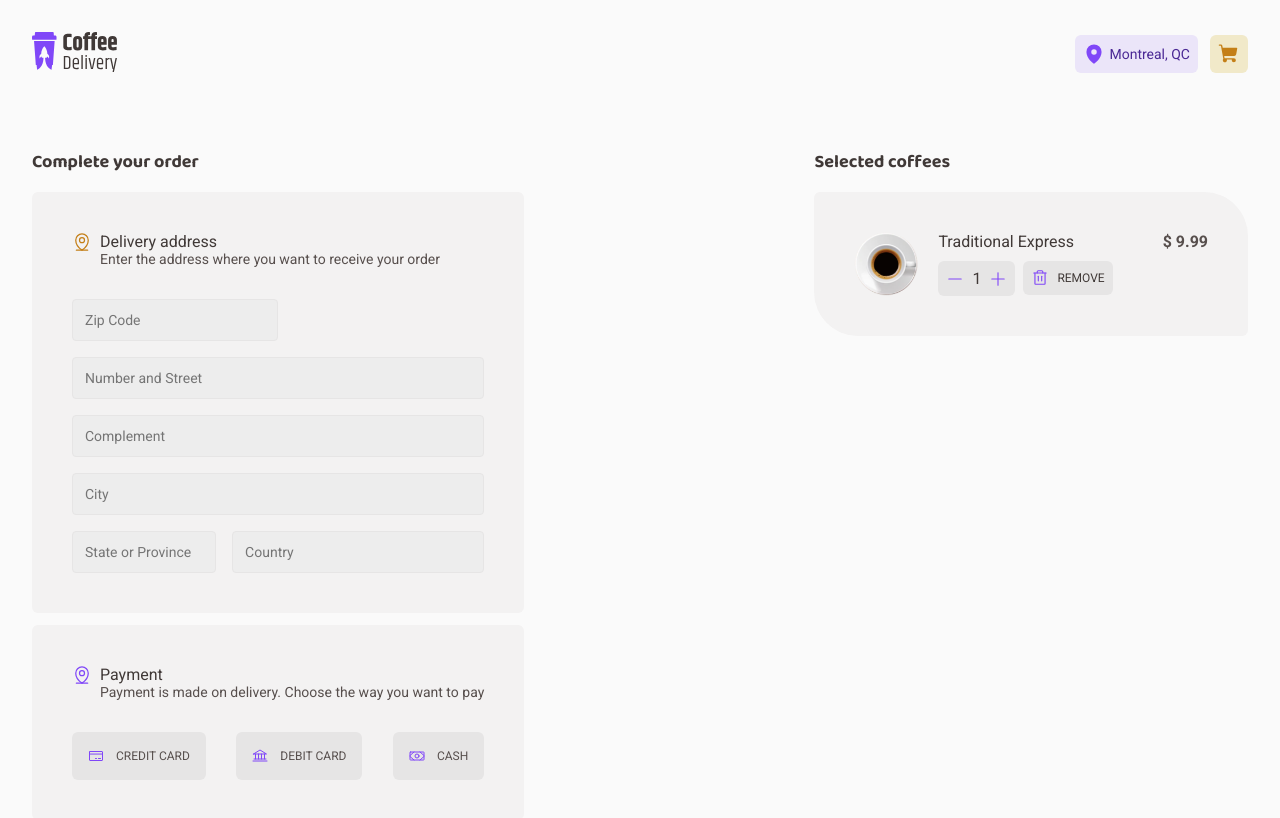
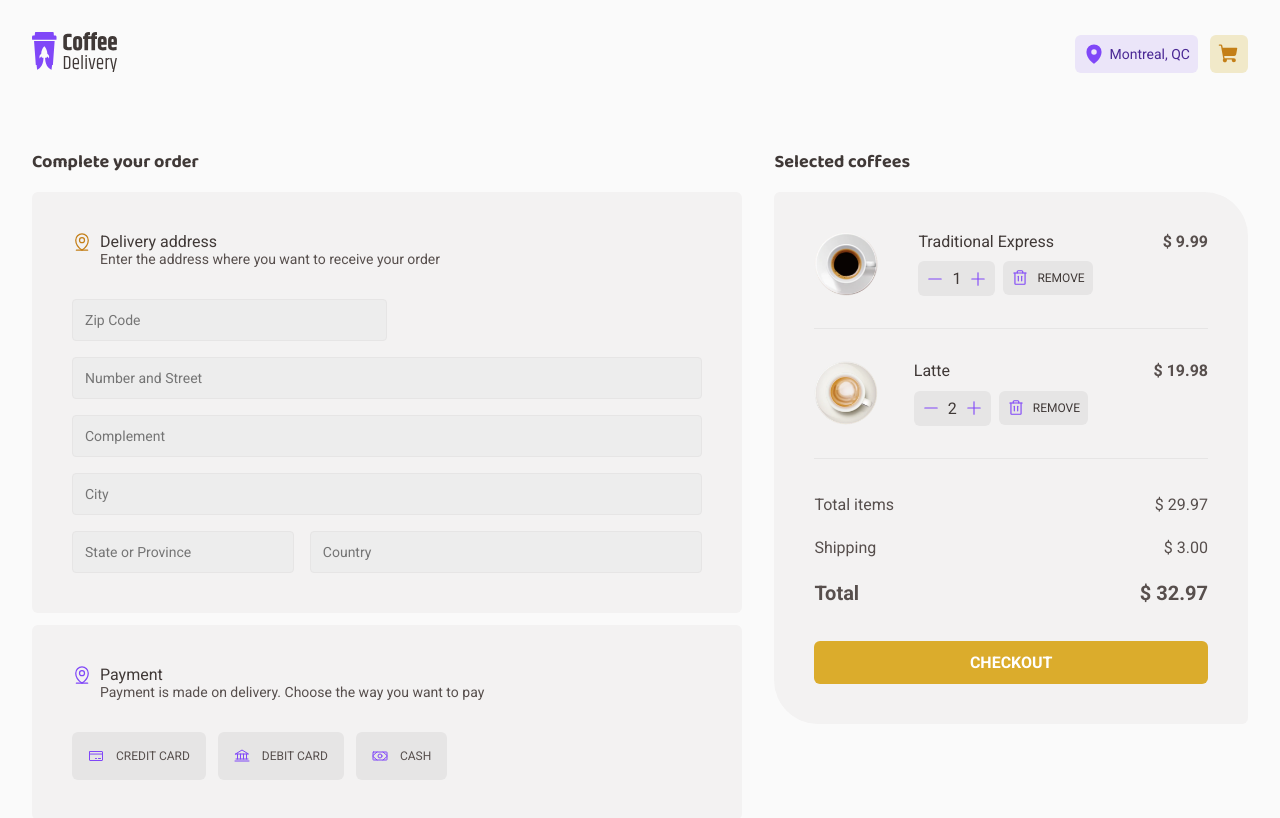
Before and after one commit to samantafluture/coffee-delivery-app-react, a React (Vite) app: page /checkout in a window 1280 px wide. Shown: the top 818 px of the page. Built offline with nearby package versions, Linux system fonts and the light colour scheme.

Commit message:
finish styling checko ut page

```diff
--- a/src/pages/Checkout/index.tsx
+++ b/src/pages/Checkout/index.tsx
@@ -7,8 +7,13 @@ import {
 	FormHeaderAlternate,
 	ButtonsContainer,
 	ButtonWithIcon,
+	CartList,
+	CartItem,
+	AddressContainer,
 	CartContainer,
-  CartItem
+	Divider,
+	PriceBreakdown,
+  ButtonCheckout
 } from './styles'
 
 import {
@@ -21,12 +26,12 @@ import {
 	Trash,
 } from 'phosphor-react'
 import expresso from '../../assets/coffees/expresso.png'
-import late from '../../assets/coffees/late.png'
+import latte from '../../assets/coffees/latte.png'
 
 export function Checkout() {
 	return (
 		<CheckoutContainer>
-			<div>
+			<AddressContainer>
 				<h2>Complete your order</h2>
 				<FormContainer>
 					<FormHeader>
@@ -83,11 +88,11 @@ export function Checkout() {
 						</ButtonWithIcon>
 					</ButtonsContainer>
 				</FormContainer>
-			</div>
+			</AddressContainer>
 
-			<div>
+			<CartContainer>
 				<h2>Selected coffees</h2>
-				<CartContainer>
+				<CartList>
 					<CartItem>
 						<img src={expresso} />
 						<div>
@@ -100,14 +105,51 @@ export function Checkout() {
 								</div>
 								<div className='cart_btnRemove'>
 									<Trash size={18} />
-                  <span>Remove</span>
+									<span>Remove</span>
 								</div>
 							</div>
 						</div>
 						<span className='cart_price'>$ 9.99</span>
 					</CartItem>
-				</CartContainer>
-			</div>
+					<Divider />
+					<CartItem>
+						<img src={latte} />
+						<div>
+							<p>Latte</p>
+							<div className='cart_btns'>
+								<div className='cart_btnQuantity'>
+									<Minus size={18} />
+									<span>2</span>
+									<Plus size={18} />
+								</div>
+								<div className='cart_btnRemove'>
+									<Trash size={18} />
+									<span>Remove</span>
+								</div>
+							</div>
+						</div>
+						<span className='cart_price'>$ 19.98</span>
+					</CartItem>
+					<Divider />
+					<PriceBreakdown>
+						<div>
+							<span>Total items</span>
+							<span>$ 29.97</span>
+						</div>
+						<div>
+							<span>Shipping</span>
+							<span>$ 3.00</span>
+						</div>
+						<div>
+							<span>Total</span>
+							<span>$ 32.97</span>
+						</div>
+					</PriceBreakdown>
+          <ButtonCheckout>
+            Checkout
+          </ButtonCheckout>
+				</CartList>
+			</CartContainer>
 		</CheckoutContainer>
 	)
 }
--- a/src/pages/Checkout/styles.ts
+++ b/src/pages/Checkout/styles.ts
@@ -2,7 +2,6 @@ import styled from 'styled-components'
 
 export const CheckoutContainer = styled.main`
 	margin-top: 4.5rem;
-	width: 100%;
 	display: flex;
 	justify-content: space-between;
 	align-items: flex-start;
@@ -18,12 +17,21 @@ export const CheckoutContainer = styled.main`
 	}
 `
 
+export const AddressContainer = styled.div`
+	width: 60%;
+`
+
+export const CartContainer = styled.div`
+	width: 40%;
+`
+
 export const FormContainer = styled.div`
 	width: 100%;
 	background-color: ${(props) => props.theme['base-card']};
 	padding: 2.5rem;
 	border-radius: 6px;
 	margin-bottom: 0.75rem;
+	flex: 2;
 `
 
 export const FormHeader = styled.div`
@@ -83,7 +91,7 @@ export const FormHeaderAlternate = styled(FormHeader)`
 export const ButtonsContainer = styled.div`
 	display: flex;
 	gap: 0.75rem;
-	justify-content: space-between;
+	justify-content: stretch;
 	align-items: center;
 `
 
@@ -98,6 +106,15 @@ export const ButtonWithIcon = styled.button`
 	background-color: ${(props) => props.theme['base-button']};
 	cursor: pointer;
 
+	&:hover {
+		background-color: ${(props) => props.theme['base-hover']};
+	}
+
+	&:selected {
+		background-color: ${(props) => props.theme['brand-purple-light']};
+		border: 1px solid ${(props) => props.theme['brand-purple']};
+	}
+
 	svg {
 		color: ${(props) => props.theme['brand-purple']};
 	}
@@ -109,7 +126,7 @@ export const ButtonWithIcon = styled.button`
 	}
 `
 
-export const CartContainer = styled(FormContainer)`
+export const CartList = styled(FormContainer)`
 	border-radius: 6px 44px;
 `
 
@@ -173,12 +190,53 @@ export const CartItem = styled.div`
 		span {
 			color: ${(props) => props.theme['base-subtitle']};
 			text-transform: uppercase;
-
 		}
 
+		&:hover {
+			background-color: ${(props) => props.theme['base-hover']};
+		}
 	}
 
 	.cart_price {
 		font-weight: 700;
 	}
 `
+export const Divider = styled.div`
+	border-top: 1px solid ${(props) => props.theme['base-button']};
+	margin: 2rem 0;
+`
+
+export const PriceBreakdown = styled.div`
+	margin-top: -0.5rem;
+	display: flex;
+	flex-direction: column;
+	justify-content: space-between;
+
+	div {
+		display: flex;
+		justify-content: space-between;
+		margin: 0.75rem 0;
+		font-size: 1rem;
+
+		&:last-of-type {
+			font-size: 1.25rem;
+			font-weight: 700;
+		}
+	}
+`
+export const ButtonCheckout = styled.button`
+	border: 0;
+	background-color: ${(props) => props.theme['brand-yellow']};
+	color: ${(props) => props.theme['base-white']};
+	text-transform: uppercase;
+	font-weight: 700;
+	width: 100%;
+	padding: 0.75rem 0.5rem;
+	border-radius: 6px;
+	margin-top: 1.5rem;
+	cursor: pointer;
+
+	&:hover {
+		background-color: ${(props) => props.theme['brand-yellow-dark']};
+	}
+`
--- a/src/styles/themes/default.ts
+++ b/src/styles/themes/default.ts
@@ -9,6 +9,7 @@ export const defaultTheme = {
   'base-text': '#574F4D',
   'base-subtitle': '#403937',
   'base-title': '#272221',
+  'base-hover': '##D7D5D5',
 
   'brand-purple-dark': '#4B2995',
   'brand-purple': '#8047F8',
```
Lines whose indentation alone changed are shown as unchanged.
